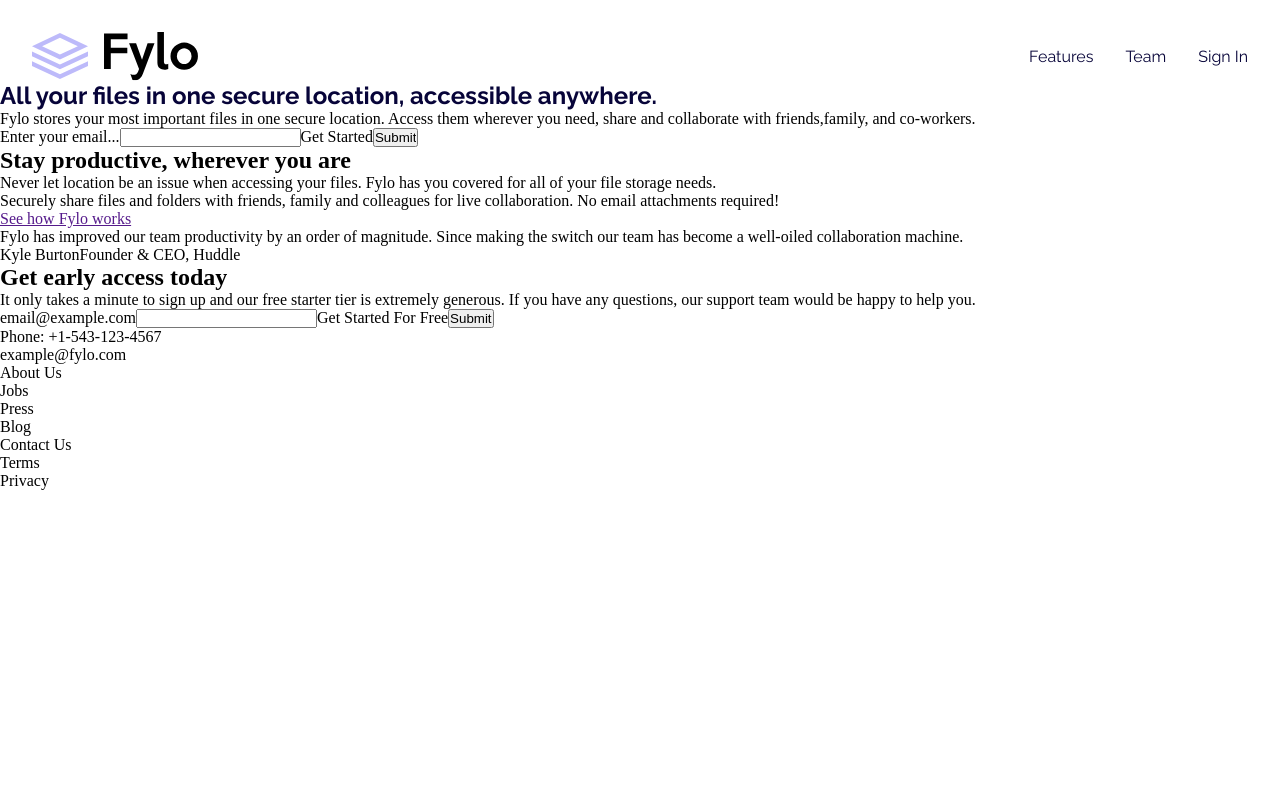
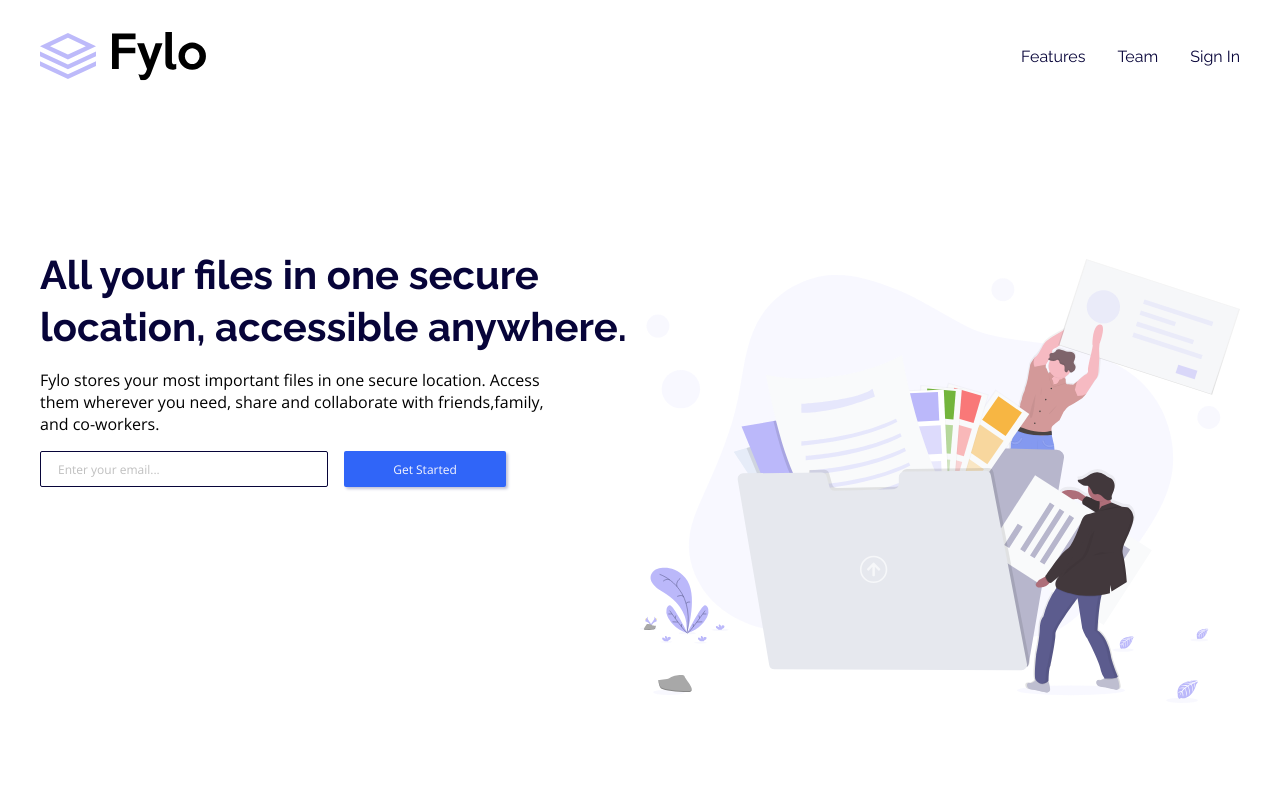
Before and after one commit to hrk-berserker27/Fylo-landing-page-with-two-column-layout, a Next.js app: page / in a window 1280 px wide. Shown: the top 800 px of the page. Built offline with nearby package versions, Linux system fonts and the light colour scheme.

Commit message:
Styled the landing page

```diff
--- a/components/Access.js
+++ b/components/Access.js
@@ -8,10 +8,10 @@ export default function Access() {
         help you.
       </p>
       <form>
-        <label for="input-2">email@example.com</label>
+        <label htmlFor="input-2">email@example.com</label>
         <input type="text" id="input-2" name="input-2" />
-        <label for="input-submit" name="submit">
-          Get Started For Free
+        <label htmlFor="input-submit" name="submit">
+          Get Started htmlFor Free
         </label>
         <input type="submit" id="input-submit" />
       </form>
--- a/components/Features.js
+++ b/components/Features.js
@@ -6,11 +6,11 @@ export default function Features() {
       <h1>Stay productive, wherever you are</h1>
       <p>
         Never let location be an issue when accessing your files. Fylo has you
-        covered for all of your file storage needs.{" "}
+        covered htmlFor all of your file storage needs.{" "}
       </p>
       <p>
-        Securely share files and folders with friends, family and colleagues for
-        live collaboration. No email attachments required!
+        Securely share files and folders with friends, family and colleagues
+        htmlFor live collaboration. No email attachments required!
       </p>
       <Link href="">See how Fylo works</Link>
       <Review />
--- a/components/Landing.js
+++ b/components/Landing.js
@@ -1,23 +1,27 @@
 export default function Landing() {
   return (
-    <>
-      <section>
-        <h1 className="font-weight-2 font-family-1 dark-color">
+    <div className="section-flex">
+      <section className="landing">
+        <h1 className="h1-margin-top font-weight-2 font-family-1 dark-color line-height h1-width h1-font-size">
           All your files in one secure location, accessible anywhere.
         </h1>
-        <p>
+        <p className="light-color font-family-2 font-weight-1 landing-p-width margin-top-bottom">
           Fylo stores your most important files in one secure location. Access
           them wherever you need, share and collaborate with friends,family, and
           co-workers.
         </p>
-        <form>
-          <label for="email-id">Enter your email...</label>
-          <input type="email" id="email-id" />
-          <label for="submit-1">Get Started</label>
-          <input type="submit" id="submit-1" />
+        <form className="form-1">
+          <label className="label light-gray font-family-2">
+            Enter your email...
+            <input type="email" />
+          </label>
+          <label className="font-family-2 light-grayish-blue label-2 box-shadow">
+            Get Started
+            <input type="submit" />
+          </label>
         </form>
-        <aside className="land-page-image"></aside>
       </section>
-    </>
+      <aside className="land-page-image"></aside>
+    </div>
   );
 }
--- a/pages/_document.js
+++ b/pages/_document.js
@@ -1,28 +1,14 @@
-import Document, { Html, Head, Main, NextScript } from "next/document";
+import { Html, Head, Main, NextScript } from "next/document";
 
-class MyDocument extends Document {
-  static async getInitialProps(ctx) {
-    const originalRenderPage = ctx.renderPage;
-
-    // Run the React rendering logic synchronously
-    ctx.renderPage = () =>
-      originalRenderPage({
-        // Useful for wrapping the whole react tree
-        enhanceApp: (App) => App,
-        // Useful for wrapping in a per-page basis
-        enhanceComponent: (Component) => Component,
-      });
-
-    // Run the parent `getInitialProps`, it now includes the custom `renderPage`
-    const initialProps = await Document.getInitialProps(ctx);
-
-    return initialProps;
-  }
-
-  render() {
+export default function Document() {
   return (
     <Html lang="en">
-        <Head />
+      <Head>
+        <link
+          href="https://fonts.googleapis.com/css2?family=Open+Sans:wght@400;700&family=Raleway:wght@400;700&display=swap"
+          rel="stylesheet"
+        ></link>
+      </Head>
       <body>
         <Main />
         <NextScript />
@@ -30,6 +16,3 @@ class MyDocument extends Document {
     </Html>
   );
 }
-}
-
-export default MyDocument;
--- a/pages/index.js
+++ b/pages/index.js
@@ -21,10 +21,6 @@ export default function App() {
           sizes="32x32"
           href="./images/favicon-32x32.png"
         />
-        <link
-          href="https://fonts.googleapis.com/css2?family=Open+Sans:wght@400;700&family=Raleway:wght@400;700&display=swap"
-          rel="stylesheet"
-        ></link>
 
         <title>
           Frontend Mentor | Fylo landing page with two column layout
--- a/styles/styles.scss
+++ b/styles/styles.scss
@@ -10,8 +10,8 @@
 nav {
     @include d.flex(row, space-between, center);
     padding-top: 2em;
-    padding-right: 2em;
-    padding-left: 2em;
+    padding-right: 2.5em;
+    padding-left: 2.5em;
 
     .logo {
         content: url(../public/images/logo.svg);
@@ -44,3 +44,110 @@ nav {
 .dark-color {
     color: map-get(d.$color-bucket, "Very Dark Blue");
 }
+
+.ligh-color {
+    color: map-get(d.$color-bucket, "Desaturated Blue");
+}
+
+.section-flex {
+    min-height: 100vh;
+    @include d.flex(row, center, flex-start);
+    padding-top: 0em;
+    padding-bottom: 3em;
+    padding-left: 2.5em;
+    padding-right: 2.5em;
+}
+
+.landing {
+    width: 50%;
+}
+
+.line-height {
+    line-height: 1.3em;
+}
+
+.h1-margin-top {
+    margin-top: 4.2em;
+}
+
+.h1-width {
+    width: 25ch;
+}
+
+.h1-font-size {
+    font-size: 2.5rem;
+}
+
+.landing-p-width {
+    width: 57ch;
+}
+
+.margin-top-bottom {
+    margin-top: 1em;
+    margin-bottom: 1em;
+}
+
+.light-gray {
+    color: map-get(d.$color-bucket, "Light Gray");
+}
+
+.light-grayish-blue {
+    color: map-get(d.$color-bucket, "Light Grayish Blue");
+}
+
+.form-1 {
+    @include d.flex(row, flex-start, flex-start);
+    gap: 1em;
+}
+
+.label {
+    position: relative;
+    height: 3em;
+    width: 24em;
+    @include d.flex(row, flex-start, center);
+    padding-left: 1.5em;
+    font-size: 12px;
+}
+
+.label-2 {
+    position: relative;
+    height: 3em;
+    width: 13.5em;
+    @include d.flex(row, center, center);
+    background-color: map-get(d.$color-bucket, "Bright Blue");
+    font-size: 12px;
+    border-radius: 2px;
+    pointer-events: none;
+}
+
+
+input[type="email"] {
+    position: absolute;
+    inset: 0;
+    background: transparent;
+    padding-left: 1.5em;
+    border-radius: 2px;
+    border: 1px solid map-get(d.$color-bucket, "Very Dark Blue");
+}
+
+input[type="submit"] {
+    position: absolute;
+    inset: 0;
+    background: transparent;
+    color: transparent;
+    border: 0;
+
+}
+
+.box-shadow {
+    box-shadow: 2px 2px 3px hsl(238, 22%, 80%);
+}
+
+.land-page-image {
+    width: 50%;
+    height: 100vh;
+    background-image: url(../public/images/illustration-1.svg);
+    background-position: center;
+    background-size: contain;
+    background-repeat: no-repeat;
+}
```
Lines whose indentation alone changed are shown as unchanged.
